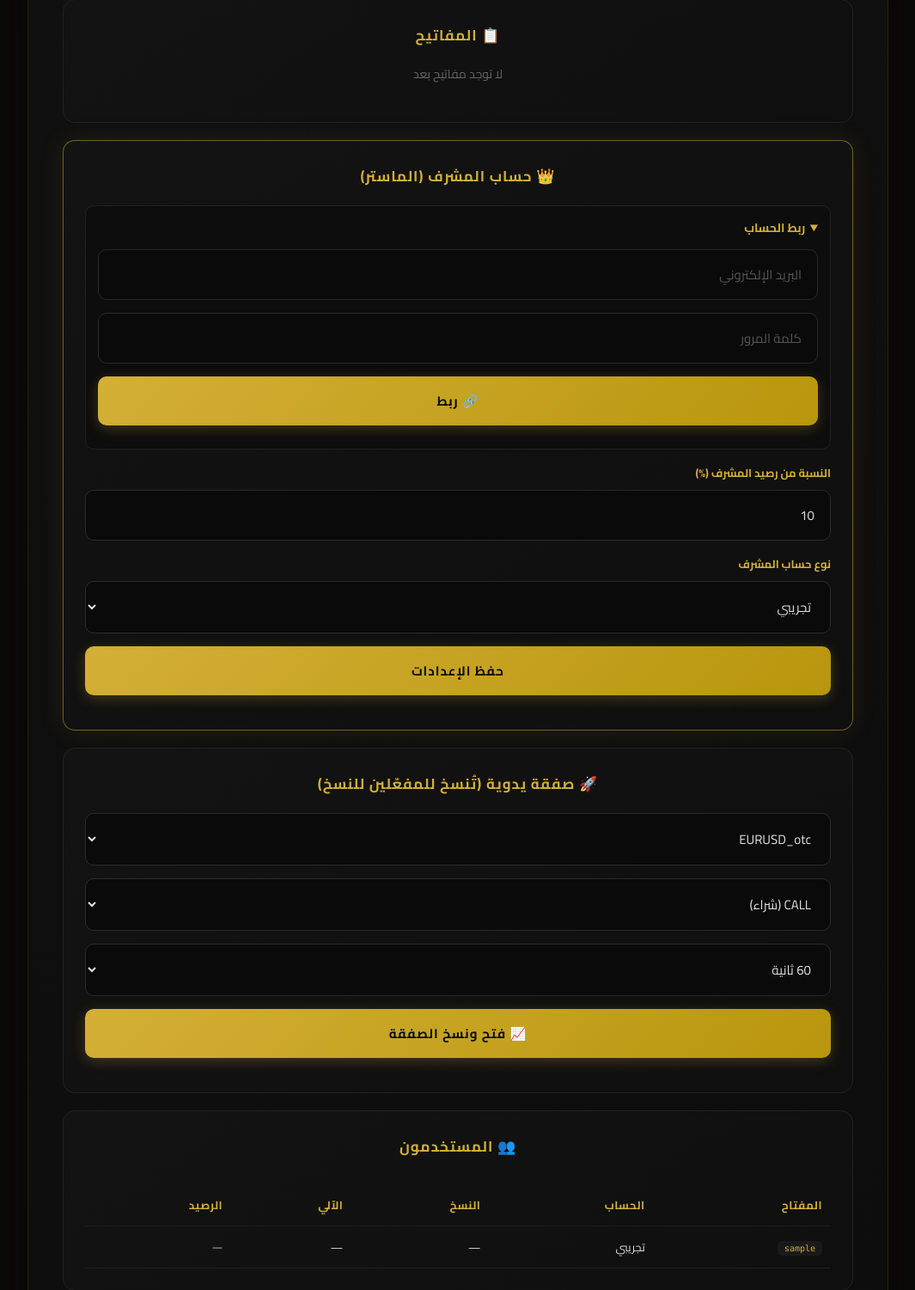
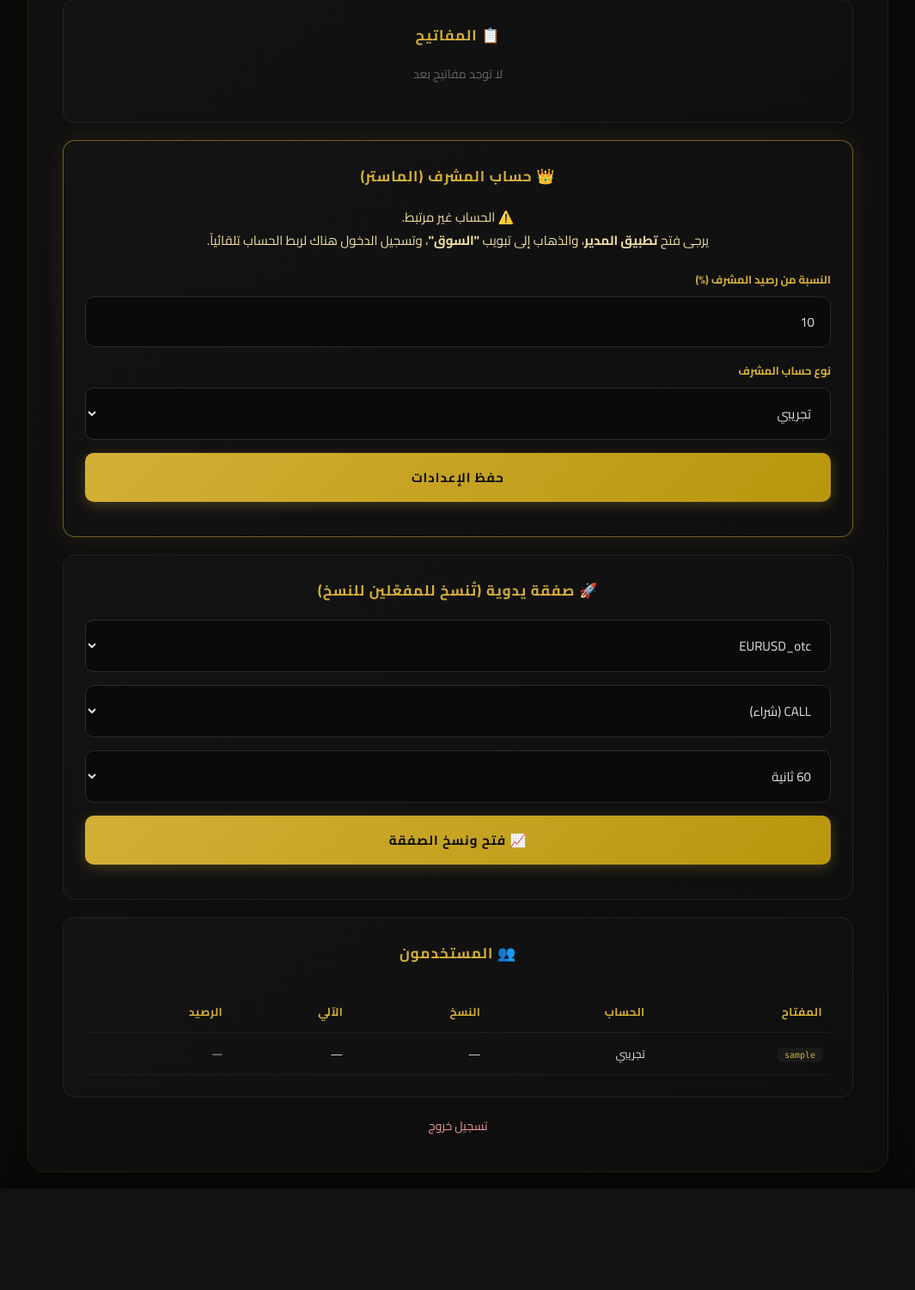
Before and after one commit to oskar-2015/signal-bott, a Flask app: page /admin/panel in a window 1280 px wide. Shown: the part 626-2127 px from the top of the page at 86% size, without its empty margins (107-1172 px from the left). After the commit the page ends 2001 px from the top, so only its background shows below. Run offline with Flask 3, Linux system fonts and the light colour scheme; the visitor is signed in with stand-in values (Sample User, id 1); data comes from the database, SQL or seed files in the repository; data that the repository does not hold is empty; parts of the project's set-up code (start-up, migrations or seed data) failed here and were passed over.

Commit message:
Update admin.html

```diff
--- a/templates/admin.html
+++ b/templates/admin.html
@@ -114,22 +114,19 @@
         <div class="card {% if not master_linked %}highlight{% endif %}">
             <h3>👑 حساب المشرف (الماستر)</h3>
             {% if master_linked %}
-                <p style="color: #81c784; text-align: center;">
-                    ✅ الحساب مرتبط{% if master_email %}: <code>{{ master_email }}</code>{% endif %}
+                <p style="color: #81c784; text-align: center; font-size: 16px;">
+                    ✅ الحساب مرتبط
                 </p>
                 <form action="/admin/clear_master" method="POST" style="margin-bottom: 20px;"
                       onsubmit="return confirm('سيتم فصل حساب المشرف الحالي. متأكد؟');">
                     <button type="submit" class="btn-danger">🗑️ فصل حساب المشرف</button>
                 </form>
+            {% else %}
+                <p style="color: #f0e0a0; text-align: center; font-size: 15px; line-height: 1.8;">
+                    ⚠️ الحساب غير مرتبط.<br>
+                    يرجى فتح <strong>تطبيق المدير</strong>، والذهاب إلى تبويب <strong>"السوق"</strong>، وتسجيل الدخول هناك لربط الحساب تلقائياً.
+                </p>
             {% endif %}
-            <details {% if not master_linked %}open{% endif %}>
-                <summary>{% if master_linked %}تحديث الربط{% else %}ربط الحساب{% endif %}</summary>
-                <form action="/admin/set_master" method="POST" class="slow">
-                    <input type="email" name="master_email" placeholder="البريد الإلكتروني" required>
-                    <input type="password" name="master_password" placeholder="كلمة المرور" required>
-                    <button type="submit" class="btn-primary">🔗 ربط</button>
-                </form>
-            </details>
 
             <form action="/admin/save_master_settings" method="POST">
                 <label class="field-label">النسبة من رصيد المشرف (%)</label>
```
